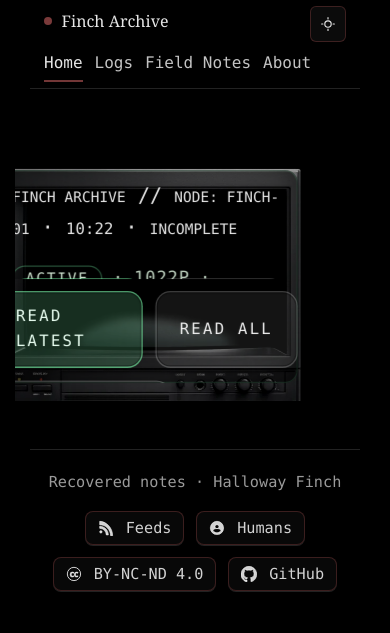
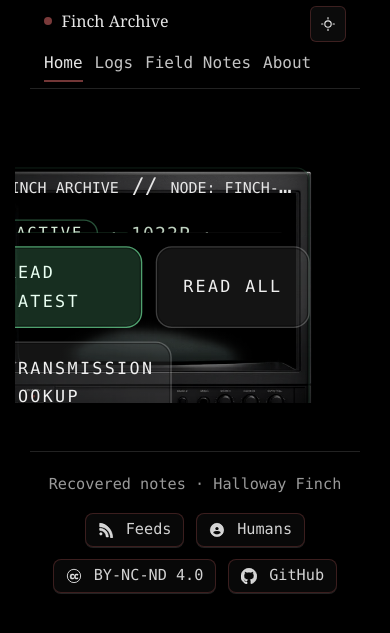
Before and after one commit to HallowayFinch/fincharchive.com, a Jekyll site: the page built from index.html, in a window 390 px wide. Shown: the top 633 px of the page. Built offline with Jekyll 4.4.1, drawn with Linux system fonts in a browser that asks for light colours.

Commit message:
Update style.css

```diff
--- a/assets/css/style.css
+++ b/assets/css/style.css
@@ -2956,3 +2956,110 @@ html, body { overflow-x: hidden; }
     width: 99vw;
   }
 }
+
+/* ==========================================
+   MOBILE CRT FINAL OVERRIDE (desktop unchanged)
+   Paste at VERY BOTTOM of style.css
+   ========================================== */
+
+@media (max-width: 980px){
+
+  /* Full-bleed container (prevents any parent max-width from shrinking CRT) */
+  .finch-home{
+    width: 100vw !important;
+    max-width: 100vw !important;
+    margin-left: calc(50% - 50vw) !important;
+    margin-right: calc(50% - 50vw) !important;
+    padding-left: 0 !important;
+    padding-right: 0 !important;
+    overflow-x: hidden !important;
+  }
+
+  /* Make the CRT physically larger on mobile */
+  .finch-home .finch-crtframe{
+    position: relative !important;
+    left: 50% !important;
+    margin: 0 !important;
+
+    width: calc(100vw - 14px) !important;
+    max-width: none !important;
+
+    transform: translateX(-50%) scale(1.28) !important;
+    transform-origin: top center !important;
+  }
+
+  /* Keep CRT image obedient */
+  .finch-home .finch-crtframe__img{
+    display: block !important;
+    width: 100% !important;
+    height: auto !important;
+  }
+
+  /* Give the “glass” more usable area */
+  .finch-home .finch-crtframe{
+    --screen-x: 18.4% !important;
+    --screen-y: 10.8% !important;
+    --screen-w: 63.2% !important;
+    --screen-h: 72.4% !important;
+  }
+
+  /* Header: force single line + smaller so it doesn’t eat the screen */
+  .finch-home .finch-screen__header{
+    padding: 6px 10px 6px !important;
+  }
+  .finch-home .finch-screen__headline{
+    white-space: nowrap !important;
+    overflow: hidden !important;
+    text-overflow: ellipsis !important;
+    line-height: 1.05 !important;
+  }
+  .finch-home .finch-screen__label,
+  .finch-home .finch-screen__meta,
+  .finch-home .finch-screen__cond,
+  .finch-home .finch-screen__clock{
+    font-size: 0.70rem !important;
+  }
+
+  /* IMPORTANT: eliminate the “tiny scroll window” feel */
+  .finch-home .finch-screen--home .finch-screen__body{
+    overflow: hidden !important; /* no internal scrolling needed with compact mobile UI */
+    padding: 10px !important;
+  }
+
+  /* Compact mobile UI spacing */
+  .finch-home .finch-homeui__mobile{
+    display: flex !important;
+    flex-direction: column !important;
+    gap: 8px !important;
+    font-size: 0.92rem !important;
+    line-height: 1.15 !important;
+  }
+  .finch-home .finch-homeui__mobile p{
+    margin: 0 !important;
+  }
+  .finch-home .finch-homeui__mobile .finch-active__meta{
+    margin: 0 0 6px !important;
+  }
+  .finch-home .finch-homeui__mobile .finch-activity__line{
+    margin: 0 0 6px !important;
+    line-height: 1.12 !important;
+  }
+
+  /* Buttons: shorter */
+  .finch-home .finch-homeui__mobile .finch-homeui__actions{
+    gap: 6px !important;
+  }
+  .finch-home .finch-homeui__mobile .finch-screen__btn{
+    min-height: 40px !important;
+    padding: 8px 10px !important;
+    font-size: 0.74rem !important;
+    line-height: 1.05 !important;
+  }
+}
+
+@media (max-width: 420px){
+  .finch-home .finch-crtframe{
+    transform: translateX(-50%) scale(1.34) !important;
+    width: calc(100vw - 10px) !important;
+  }
+}
```
